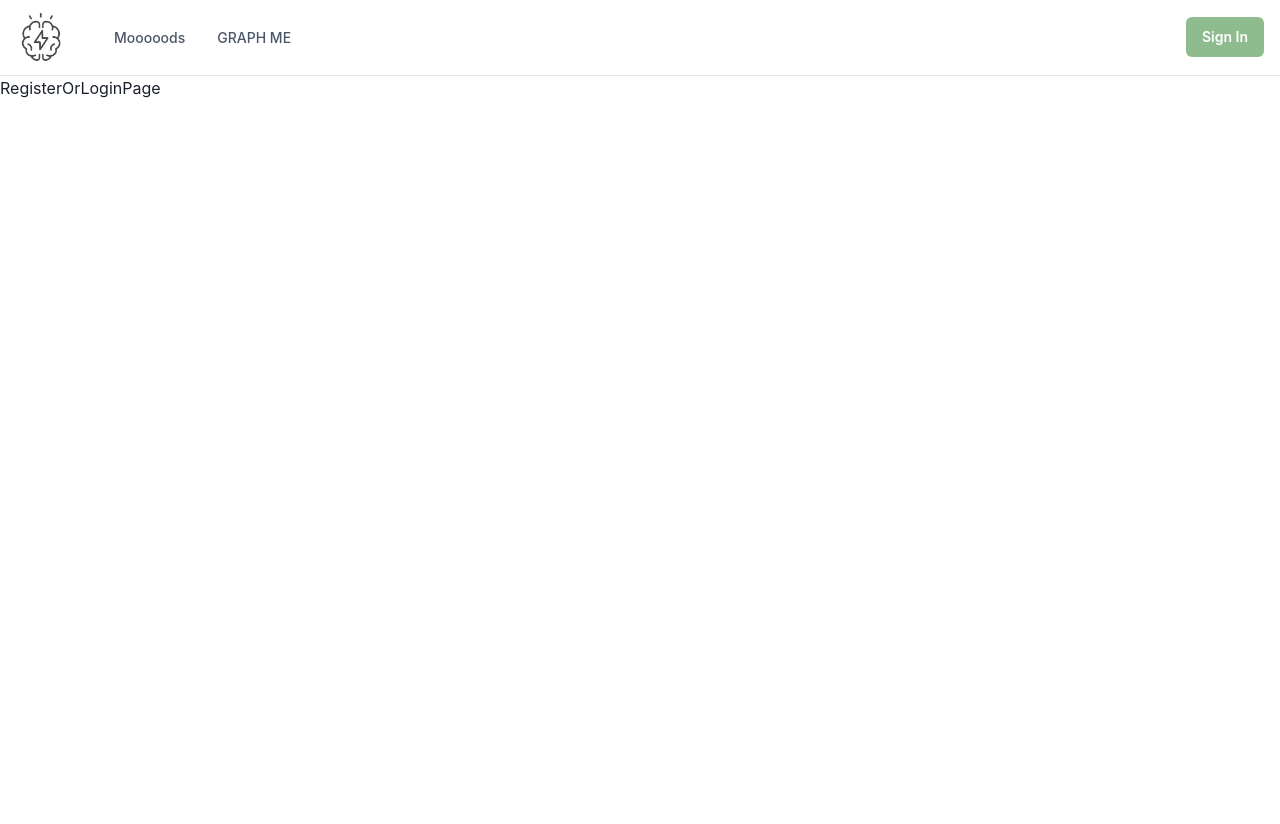
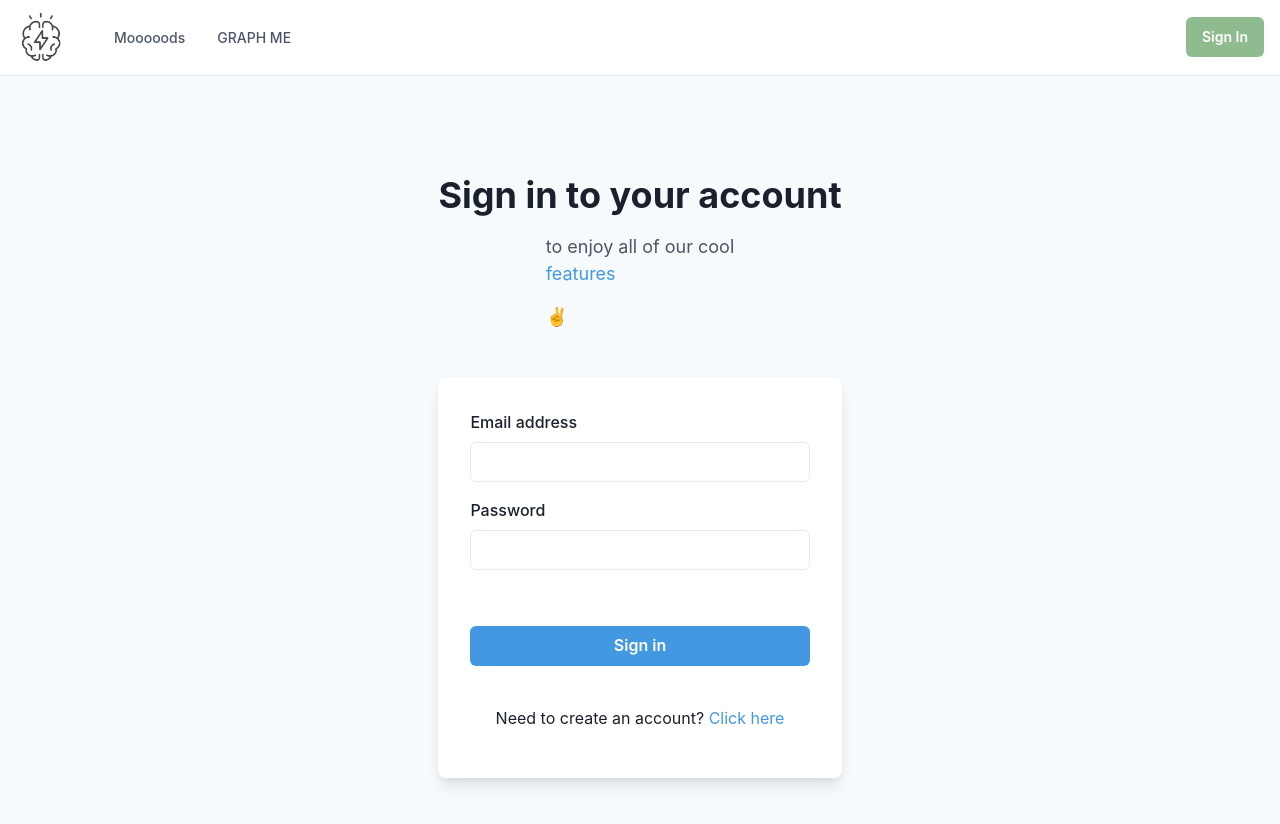
Before and after one commit to kalikokalikova/moodtracker, a React (Create React App) app in the folder client/: page /register-or-login in a window 1280 px wide. Shown: the top 824 px of the page. Before the commit the page ends 800 px from the top, so only its background shows below. Built offline with nearby package versions, Linux system fonts and the light colour scheme.

Commit message:
user can switch between log in and register forms, register or login and get redirected to root

```diff
--- /dev/null
+++ b/client/src/Components/Authentication/SignIn.js
@@ -0,0 +1,88 @@
+"use client"
+import React, { useState } from "react";
+
+import {
+  Flex,
+  Box,
+  FormControl,
+  FormLabel,
+  Input,
+  Checkbox,
+  Stack,
+  Button,
+  Heading,
+  Text,
+  useColorModeValue,
+  Link
+} from "@chakra-ui/react"
+
+export default function SignIn({switchForm, login}) {
+    const [logInForm, setLogInForm] = useState({
+        "email": "",
+        "password": ""
+    });
+
+    const handleChange = (e) => {
+        setLogInForm({
+            ...logInForm,
+            [e.target.id]: e.target.value,
+        });
+    };
+
+  return (
+    <Flex
+      minH={"100vh"}
+      align={"center"}
+      justify={"center"}
+      bg={useColorModeValue("gray.50", "gray.800")}
+    >
+      <Stack spacing={8} mx={"auto"} maxW={"lg"} py={12} px={6}>
+        <Stack align={"center"}>
+          <Heading fontSize={"4xl"}>Sign in to your account</Heading>
+          <Text fontSize={"lg"} color={"gray.600"}>
+            to enjoy all of our cool <Text color={"blue.400"}>features</Text> ✌️
+          </Text>
+        </Stack>
+        <Box
+          rounded={"lg"}
+          bg={useColorModeValue("white", "gray.700")}
+          boxShadow={"lg"}
+          p={8}
+        >
+          <Stack spacing={4}>
+            <FormControl id="email">
+              <FormLabel>Email address</FormLabel>
+              <Input onChange={handleChange} type="email" />
+            </FormControl>
+            <FormControl id="password">
+              <FormLabel>Password</FormLabel>
+              <Input onChange={handleChange} type="password" />
+            </FormControl>
+            <Stack spacing={10}>
+              <Stack
+                direction={{ base: "column", sm: "row" }}
+                align={"start"}
+                justify={"space-between"}
+              >
+              </Stack>
+              <Button onClick={() => {login(logInForm)}}
+                bg={"blue.400"}
+                color={"white"}
+                _hover={{
+                  bg: "blue.500"
+                }}
+              >
+                Sign in
+              </Button>
+            </Stack>
+            <Stack pt={6}>
+              <Text align={"center"}>
+                Need to create an account? <Link color={"blue.400"} onClick={() => {switchForm("register")}}>Click here</Link>
+              </Text>
+            </Stack>
+          </Stack>
+        </Box>
+      </Stack>
+    </Flex>
+  )
+}
--- /dev/null
+++ b/client/src/Components/Authentication/SignUp.js
@@ -0,0 +1,103 @@
+"use client";
+
+import {
+  Flex,
+  Box,
+  FormControl,
+  FormLabel,
+  Input,
+  InputGroup,
+  HStack,
+  InputRightElement,
+  Stack,
+  Button,
+  Heading,
+  Text,
+  useColorModeValue,
+  Link,
+} from "@chakra-ui/react";
+import { useState } from "react";
+import { ViewIcon, ViewOffIcon } from "@chakra-ui/icons";
+
+export default function SignUp({switchForm, register}) {
+  const [showPassword, setShowPassword] = useState(false);
+  const [registerForm, setRegisterForm] = useState({
+    "email": "",
+    "password": ""
+});
+
+const handleChange = (e) => {
+    setRegisterForm({
+        ...registerForm,
+        [e.target.id]: e.target.value,
+    });
+};
+
+  return (
+    <Flex
+      minH={"100vh"}
+      align={"center"}
+      justify={"center"}
+      bg={useColorModeValue("gray.50", "gray.800")}
+    >
+      <Stack spacing={8} mx={"auto"} maxW={"lg"} py={12} px={6}>
+        <Stack align={"center"}>
+          <Heading fontSize={"4xl"} textAlign={"center"}>
+            Create an account
+          </Heading>
+          <Text fontSize={"lg"} color={"gray.600"}>
+            to enjoy all of our cool features ✌️
+          </Text>
+        </Stack>
+        <Box
+          rounded={"lg"}
+          bg={useColorModeValue("white", "gray.700")}
+          boxShadow={"lg"}
+          p={8}
+        >
+          <Stack spacing={4}>
+            <FormControl id="email" isRequired>
+              <FormLabel>Email address</FormLabel>
+              <Input type="email" onChange={handleChange}/>
+            </FormControl>
+            <FormControl id="password" isRequired>
+              <FormLabel>Password</FormLabel>
+              <InputGroup>
+                <Input type={showPassword ? "text" : "password"} onChange={handleChange}/>
+                <InputRightElement h={"full"}>
+                  <Button
+                    variant={"ghost"}
+                    onClick={() =>
+                      setShowPassword((showPassword) => !showPassword)
+                    }
+                  >
+                    {showPassword ? <ViewIcon /> : <ViewOffIcon />}
+                  </Button>
+                </InputRightElement>
+              </InputGroup>
+            </FormControl>
+            <Stack spacing={10} pt={2}>
+              <Button
+                loadingText="Submitting"
+                size="lg"
+                bg={"blue.400"}
+                color={"white"}
+                _hover={{
+                  bg: "blue.500",
+                }}
+                onClick={() => {register(registerForm)}}
+              >
+                Sign up
+              </Button>
+            </Stack>
+            <Stack pt={6}>
+              <Text align={"center"}>
+                Already a user? <Link color={"blue.400"} onClick={() => {switchForm("login")}}>Login</Link>
+              </Text>
+            </Stack>
+          </Stack>
+        </Box>
+      </Stack>
+    </Flex>
+  );
+}
--- a/client/src/Pages/RegisterOrLoginPage.js
+++ b/client/src/Pages/RegisterOrLoginPage.js
@@ -1,9 +1,35 @@
-import React from 'react'
+import React, { useState } from "react";
+import { useNavigate } from "react-router-dom";
+import SignIn from "../Components/Authentication/SignIn";
+import SignUp from "../Components/Authentication/SignUp";
+import api from "../api";
 
-function RegisterOrLoginPage() {
+export default function RegisterOrLoginPage() {
+  const navigate = useNavigate();
+  const [formType, setFormType] = useState("login");
+
+  const switchForm = (formName) => {
+    setFormType(formName);
+  };
+
+  const registerOrLogin = async (userForm) => {
+    console.log("authenticating user");
+    try {
+      let response = await api.post(`${formType}/`, userForm);
+      console.log(response);
+      navigate('/');
+    } catch (error) {
+      console.log("There was an error and here it is: ", error);
+    }
+  };
+
   return (
-    <div>RegisterOrLoginPage</div>
-  )
+    <>
+      {formType == "login" ? (
+        <SignIn switchForm={switchForm} login={registerOrLogin}/>
+      ) : (
+        <SignUp switchForm={switchForm} register={registerOrLogin}/>
+      )}
+    </>
+  );
 }
-
-export default RegisterOrLoginPage
```
